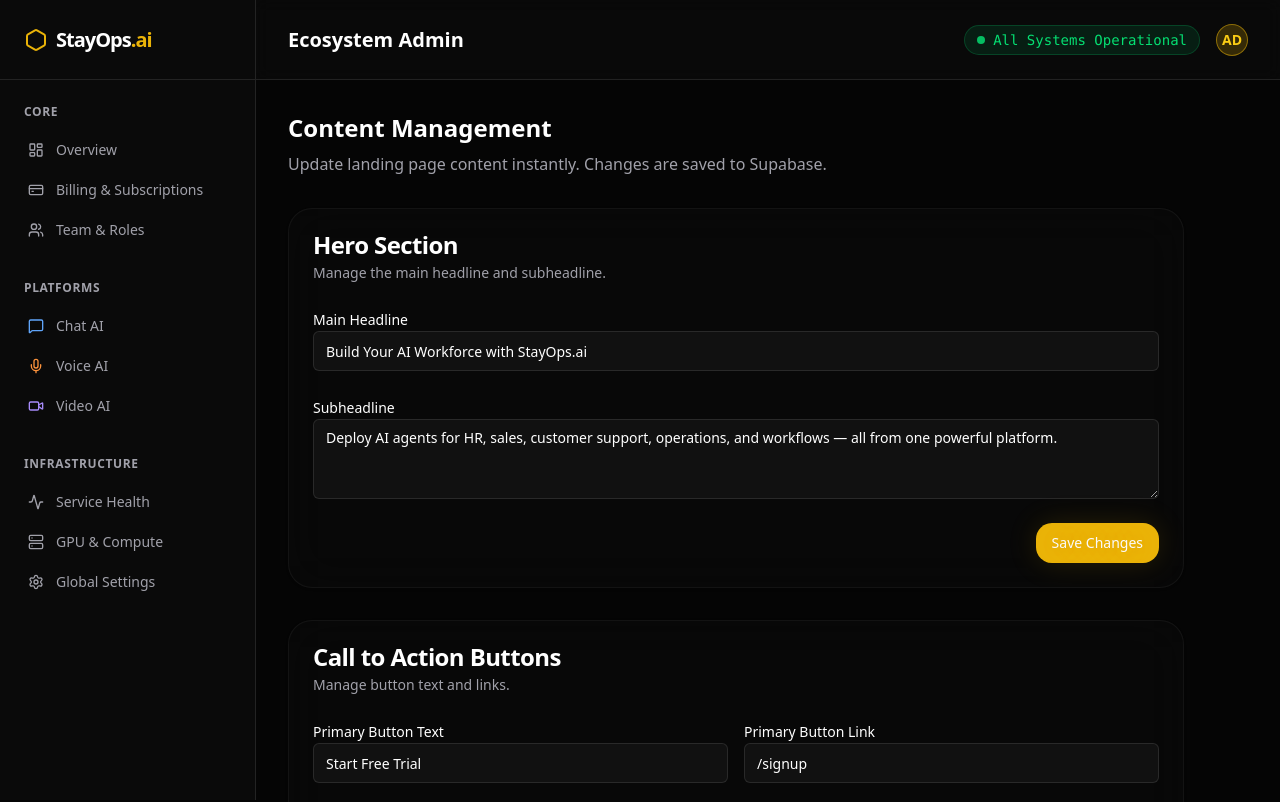
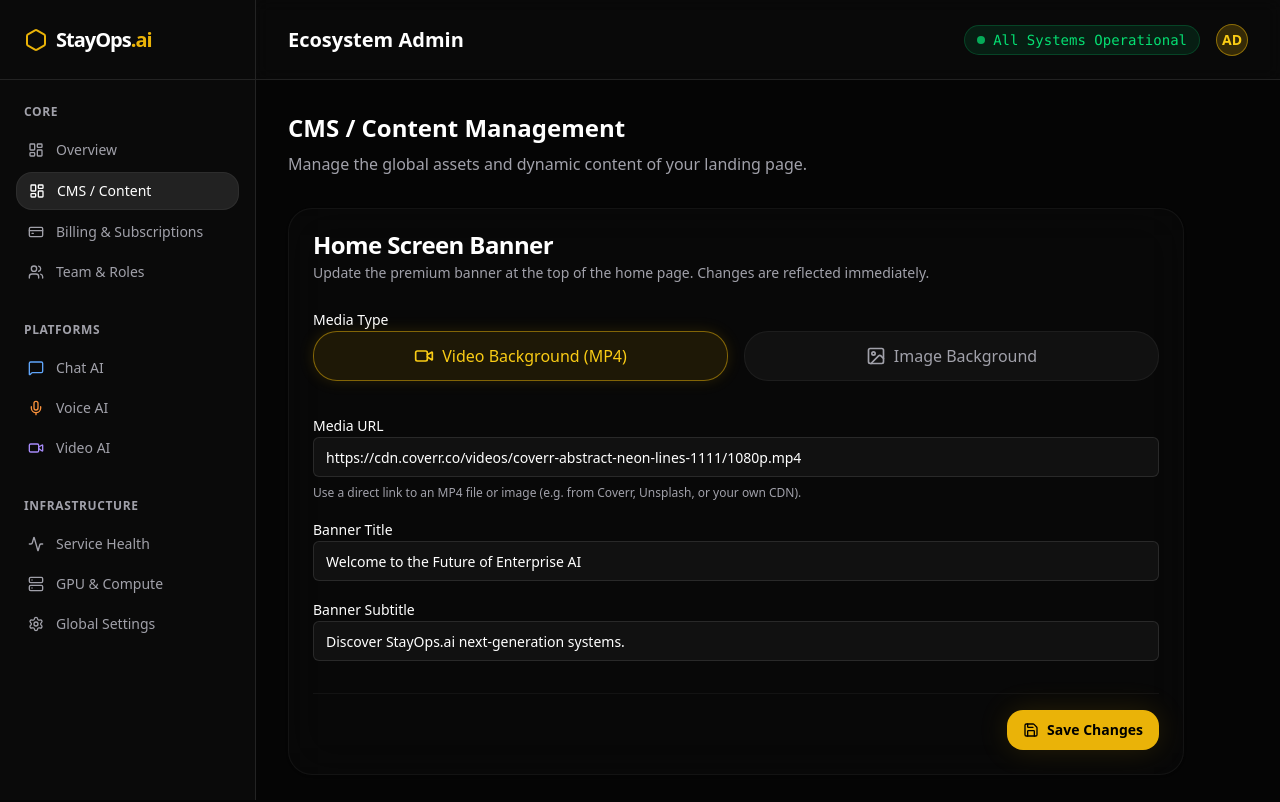
Before and after one commit to manavnagpal08/stayops-landing, a Next.js app: page /admin/cms in a window 1280 px wide. Shown: the top 802 px of the page. Built offline with nearby package versions, Linux system fonts and the light colour scheme.

Commit message:
feat: add dynamic banner and remove unified login

```diff
--- a/src/app/admin/cms/page.tsx
+++ b/src/app/admin/cms/page.tsx
@@ -1,67 +1,143 @@
 "use client";
-import React from "react";
+import React, { useState, useEffect } from "react";
 import { Card, CardContent, CardHeader, CardTitle, CardDescription } from "@/components/ui/Card";
-import { Input, Textarea } from "@/components/ui/Input";
 import { Button } from "@/components/ui/Button";
+import { Input } from "@/components/ui/Input";
+import { Image as ImageIcon, Video, Save, CheckCircle2 } from "lucide-react";
+import { motion } from "framer-motion";
 
 export default function CMSPage() {
+  const [bannerState, setBannerState] = useState({
+    type: "video" as "video" | "photo",
+    url: "",
+    title: "",
+    subtitle: ""
+  });
+  const [isSaving, setIsSaving] = useState(false);
+  const [saved, setSaved] = useState(false);
+
+  useEffect(() => {
+    fetch("/api/banner")
+      .then(res => res.json())
+      .then(data => setBannerState(data));
+  }, []);
+
+  const handleSave = async () => {
+    setIsSaving(true);
+    setSaved(false);
+
+    try {
+      await fetch("/api/banner", {
+        method: "POST",
+        headers: { "Content-Type": "application/json" },
+        body: JSON.stringify(bannerState)
+      });
+      setSaved(true);
+      setTimeout(() => setSaved(false), 3000);
+    } catch (e) {
+      console.error(e);
+    } finally {
+      setIsSaving(false);
+    }
+  };
+
   return (
-    <div className="max-w-4xl space-y-8">
+    <div className="space-y-8 max-w-4xl">
       <div>
-        <h2 className="text-2xl font-bold text-white mb-2">Content Management</h2>
-        <p className="text-muted">Update landing page content instantly. Changes are saved to Supabase.</p>
+        <h2 className="text-2xl font-bold text-white mb-2">CMS / Content Management</h2>
+        <p className="text-muted">Manage the global assets and dynamic content of your landing page.</p>
       </div>
 
       <Card>
         <CardHeader>
-          <CardTitle>Hero Section</CardTitle>
-          <CardDescription>Manage the main headline and subheadline.</CardDescription>
+          <CardTitle>Home Screen Banner</CardTitle>
+          <CardDescription>Update the premium banner at the top of the home page. Changes are reflected immediately.</CardDescription>
         </CardHeader>
-        <CardContent className="space-y-6">
-          <div className="space-y-2">
-            <label className="text-sm font-medium text-white">Main Headline</label>
-            <Input defaultValue="Build Your AI Workforce with StayOps.ai" />
-          </div>
-          <div className="space-y-2">
-            <label className="text-sm font-medium text-white">Subheadline</label>
-            <Textarea
-              defaultValue="Deploy AI agents for HR, sales, customer support, operations, and workflows — all from one powerful platform."
-            />
-          </div>
-          <div className="flex justify-end">
-            <Button>Save Changes</Button>
-          </div>
-        </CardContent>
-      </Card>
+        <CardContent className="space-y-8">
+          {/* Media Type Toggle */}
+          <div className="space-y-3">
+            <label className="text-sm font-medium text-white">Media Type</label>
+            <div className="flex gap-4">
+              <button
+                onClick={() => setBannerState({ ...bannerState, type: "video" })}
+                className={`flex-1 flex items-center justify-center gap-2 py-3 rounded-xl border transition-all ${
+                  bannerState.type === "video"
+                    ? "bg-gold-500/10 border-gold-500/50 text-gold-400 shadow-[0_0_15px_rgba(234,179,8,0.15)]"
+                    : "bg-[#111] border-white/5 text-muted hover:text-white"
+                }`}
+              >
+                <Video className="h-5 w-5" />
+                Video Background (MP4)
+              </button>
 
-      <Card>
-        <CardHeader>
-          <CardTitle>Call to Action Buttons</CardTitle>
-          <CardDescription>Manage button text and links.</CardDescription>
-        </CardHeader>
-        <CardContent className="space-y-6">
-          <div className="grid grid-cols-2 gap-4">
-            <div className="space-y-2">
-              <label className="text-sm font-medium text-white">Primary Button Text</label>
-              <Input defaultValue="Start Free Trial" />
-            </div>
-            <div className="space-y-2">
-              <label className="text-sm font-medium text-white">Primary Button Link</label>
-              <Input defaultValue="/signup" />
+              <button
+                onClick={() => setBannerState({ ...bannerState, type: "photo" })}
+                className={`flex-1 flex items-center justify-center gap-2 py-3 rounded-xl border transition-all ${
+                  bannerState.type === "photo"
+                    ? "bg-gold-500/10 border-gold-500/50 text-gold-400 shadow-[0_0_15px_rgba(234,179,8,0.15)]"
+                    : "bg-[#111] border-white/5 text-muted hover:text-white"
+                }`}
+              >
+                <ImageIcon className="h-5 w-5" />
+                Image Background
+              </button>
             </div>
           </div>
-          <div className="grid grid-cols-2 gap-4">
+
+          {/* Form Fields */}
+          <div className="space-y-4">
             <div className="space-y-2">
-              <label className="text-sm font-medium text-white">Secondary Button Text</label>
-              <Input defaultValue="Schedule Demo" />
+              <label className="text-sm font-medium text-white">Media URL</label>
+              <Input
+                value={bannerState.url}
+                onChange={(e) => setBannerState({ ...bannerState, url: e.target.value })}
+                placeholder={bannerState.type === "video" ? "https://example.com/video.mp4" : "https://example.com/image.jpg"}
+                className="bg-[#111] border-white/10 text-white"
+              />
+              <p className="text-xs text-muted">Use a direct link to an MP4 file or image (e.g. from Coverr, Unsplash, or your own CDN).</p>
             </div>
+
             <div className="space-y-2">
-              <label className="text-sm font-medium text-white">Secondary Button Link</label>
-              <Input defaultValue="#contact" />
+              <label className="text-sm font-medium text-white">Banner Title</label>
+              <Input
+                value={bannerState.title}
+                onChange={(e) => setBannerState({ ...bannerState, title: e.target.value })}
+                placeholder="Welcome to the Future of Enterprise AI"
+                className="bg-[#111] border-white/10 text-white"
+              />
+            </div>
+
+            <div className="space-y-2">
+              <label className="text-sm font-medium text-white">Banner Subtitle</label>
+              <Input
+                value={bannerState.subtitle}
+                onChange={(e) => setBannerState({ ...bannerState, subtitle: e.target.value })}
+                placeholder="Discover StayOps.ai next-generation systems."
+                className="bg-[#111] border-white/10 text-white"
+              />
             </div>
           </div>
-          <div className="flex justify-end">
-            <Button>Save Changes</Button>
+
+          {/* Save Button */}
+          <div className="pt-4 border-t border-white/5 flex items-center justify-between">
+            {saved ? (
+              <motion.div
+                initial={{ opacity: 0, x: -10 }}
+                animate={{ opacity: 1, x: 0 }}
+                className="flex items-center gap-2 text-green-400 text-sm font-medium"
+              >
+                <CheckCircle2 className="h-4 w-4" /> Changes pushed to live site!
+              </motion.div>
+            ) : <div />}
+
+            <Button
+              onClick={handleSave}
+              disabled={isSaving}
+              className="bg-gold-500 hover:bg-gold-400 text-black font-bold gap-2"
+            >
+              <Save className="h-4 w-4" />
+              {isSaving ? "Saving..." : "Save Changes"}
+            </Button>
           </div>
         </CardContent>
       </Card>
--- a/src/app/admin/layout.tsx
+++ b/src/app/admin/layout.tsx
@@ -35,6 +35,7 @@
       title: "Core",
       items: [
         { name: "Overview", href: "/admin", icon: LayoutDashboard },
+        { name: "CMS / Content", href: "/admin/cms", icon: LayoutDashboard },
         { name: "Billing & Subscriptions", href: "/admin/billing", icon: CreditCard },
         { name: "Team & Roles", href: "/admin/users", icon: Users },
       ]
--- /dev/null
+++ b/src/app/api/banner/route.ts
@@ -0,0 +1,24 @@
+import { NextResponse } from 'next/server';
+import fs from 'fs';
+import path from 'path';
+
+const bannerFilePath = path.join(process.cwd(), 'src/lib/banner.json');
+
+export async function GET() {
+  try {
+    const data = fs.readFileSync(bannerFilePath, 'utf8');
+    return NextResponse.json(JSON.parse(data));
+  } catch (error) {
+    return NextResponse.json({ type: 'photo', url: '', title: '', subtitle: '' }, { status: 500 });
+  }
+}
+
+export async function POST(request: Request) {
+  try {
+    const body = await request.json();
+    fs.writeFileSync(bannerFilePath, JSON.stringify(body, null, 2), 'utf8');
+    return NextResponse.json({ success: true });
+  } catch (error) {
+    return NextResponse.json({ success: false, error: "Failed to update banner" }, { status: 500 });
+  }
+}
--- a/src/app/page.tsx
+++ b/src/app/page.tsx
@@ -1,8 +1,8 @@
 import { Navbar } from "@/components/layout/Navbar";
 import { Footer } from "@/components/layout/Footer";
+import { DynamicBanner } from "@/components/sections/DynamicBanner";
 import { Hero } from "@/components/sections/Hero";
 import { PlatformShowcase } from "@/components/sections/PlatformShowcase";
-import { UnifiedLogin } from "@/components/sections/UnifiedLogin";
 import { UseCases } from "@/components/sections/UseCases";
 import { Features } from "@/components/sections/Features";
 import { Pricing } from "@/components/sections/Pricing";
@@ -13,9 +13,9 @@
   return (
     <main className="flex-1 flex flex-col relative w-full">
       <Navbar />
+      <DynamicBanner />
       <Hero />
       <PlatformShowcase />
-      <UnifiedLogin />
       <UseCases />
       <Features />
       <Pricing />
--- /dev/null
+++ b/src/components/sections/DynamicBanner.tsx
@@ -0,0 +1,90 @@
+"use client";
+import React, { useEffect, useState } from "react";
+import { motion, AnimatePresence } from "framer-motion";
+
+type BannerData = {
+  type: "video" | "photo";
+  url: string;
+  title: string;
+  subtitle: string;
+};
+
+export function DynamicBanner() {
+  const [banner, setBanner] = useState<BannerData | null>(null);
+  const [isLoading, setIsLoading] = useState(true);
+
+  useEffect(() => {
+    // Fetch initial banner state
+    fetch("/api/banner")
+      .then((res) => res.json())
+      .then((data) => {
+        setBanner(data);
+        setIsLoading(false);
+      })
+      .catch(() => setIsLoading(false));
+
+    // Optional: Poll every few seconds to see live changes from Admin CMS
+    const interval = setInterval(() => {
+      fetch("/api/banner")
+        .then((res) => res.json())
+        .then((data) => setBanner(data));
+    }, 3000);
+
+    return () => clearInterval(interval);
+  }, []);
+
+  if (isLoading || !banner || !banner.url) return null; // Don't show if empty or loading
+
+  return (
+    <AnimatePresence>
+      <motion.div
+        initial={{ opacity: 0, height: 0 }}
+        animate={{ opacity: 1, height: "auto" }}
+        className="w-full relative overflow-hidden"
+      >
+        <div className="relative w-full h-[300px] md:h-[450px] lg:h-[600px]">
+          {/* Background Media */}
+          {banner.type === "video" ? (
+            <video
+              src={banner.url}
+              autoPlay
+              loop
+              muted
+              playsInline
+              className="absolute inset-0 w-full h-full object-cover"
+            />
+          ) : (
+            <div
+              className="absolute inset-0 w-full h-full bg-cover bg-center"
+              style={{ backgroundImage: `url(${banner.url})` }}
+            />
+          )}
+
+          {/* Overlays */}
+          <div className="absolute inset-0 bg-black/50" />
+          <div className="absolute inset-0 bg-gradient-to-t from-[#050505] via-[#050505]/20 to-transparent" />
+          <div className="absolute inset-0 bg-[linear-gradient(rgba(255,255,255,0.02)_1px,transparent_1px),linear-gradient(90deg,rgba(255,255,255,0.02)_1px,transparent_1px)] bg-[size:4px_4px] opacity-30" />
+
+          {/* Content */}
+          <div className="absolute inset-0 flex flex-col items-center justify-center text-center p-6">
+            <motion.div
+              initial={{ y: 20, opacity: 0 }}
+              animate={{ y: 0, opacity: 1 }}
+              transition={{ delay: 0.2, duration: 0.7 }}
+              className="glass px-8 py-6 rounded-2xl border border-white/10 backdrop-blur-md max-w-3xl"
+            >
+              <h1 className="text-3xl md:text-5xl font-extrabold text-white mb-4 tracking-tight drop-shadow-xl">
+                {banner.title}
+              </h1>
+              {banner.subtitle && (
+                <p className="text-lg md:text-xl text-gold-300 drop-shadow-md">
+                  {banner.subtitle}
+                </p>
+              )}
+            </motion.div>
+          </div>
+        </div>
+      </motion.div>
+    </AnimatePresence>
+  );
+}
--- /dev/null
+++ b/src/lib/banner.json
@@ -0,0 +1,6 @@
+{
+  "type": "video",
+  "url": "https://cdn.coverr.co/videos/coverr-abstract-neon-lines-1111/1080p.mp4",
+  "title": "Welcome to the Future of Enterprise AI",
+  "subtitle": "Discover StayOps.ai next-generation systems."
+}
```
